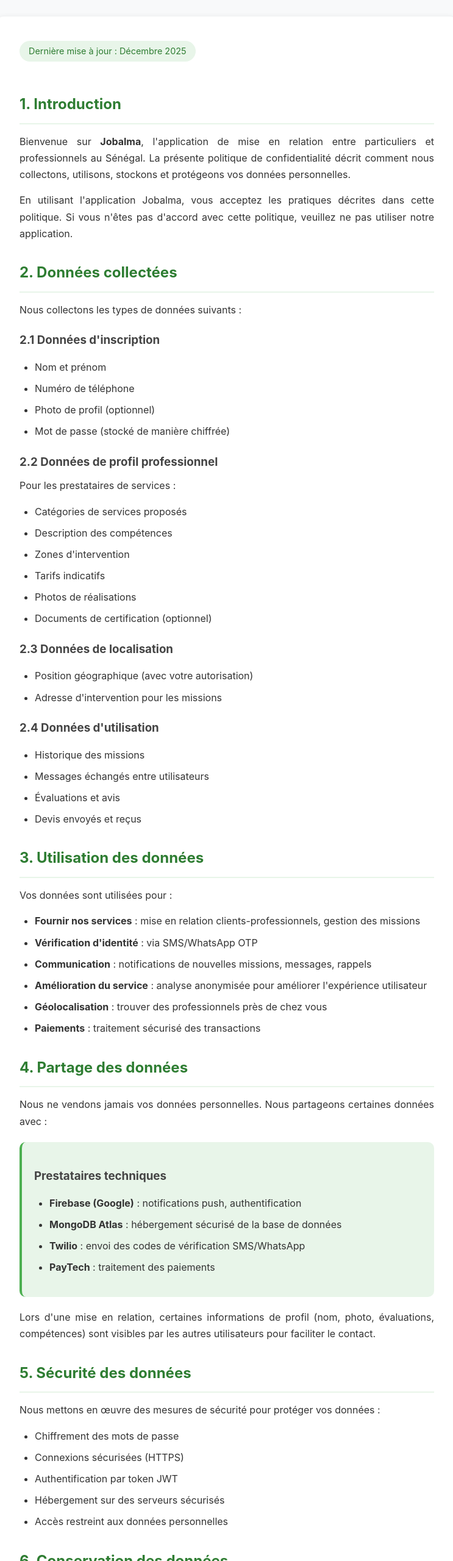
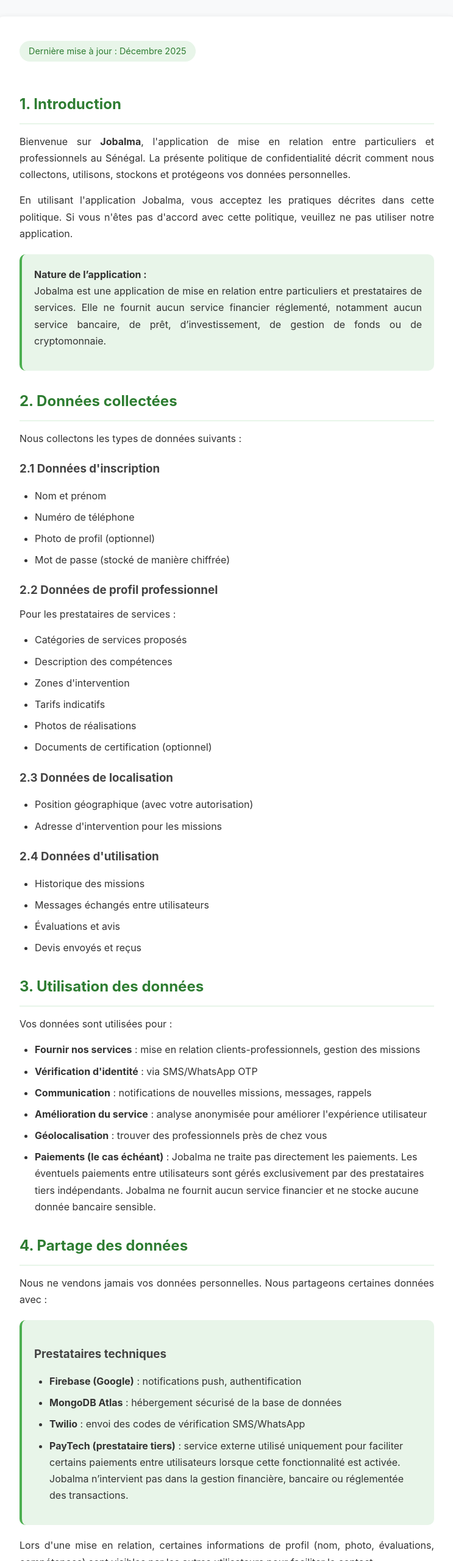
Before and after one commit to FalilouDioum/jobalma-legal, a plain HTML site: page index.html in a window 1280 px wide. Shown: the part 240-2800 px from the top of the page at 61% size, without its empty margins (268-1011 px from the left). Drawn offline with Linux system fonts and the light colour scheme.

Commit message:
Update index.html

```diff
--- a/index.html
+++ b/index.html
@@ -1,26 +1,18 @@
 <!DOCTYPE html>
 <html lang="fr">
 <head>
-    <meta charset="UTF-8">
-    <meta name="viewport" content="width=device-width, initial-scale=1.0">
+  <meta charset="UTF-8" />
+  <meta name="viewport" content="width=device-width, initial-scale=1.0" />
   <title>Politique de Confidentialité - Jobalma</title>
   <style>
-        * {
-            margin: 0;
-            padding: 0;
-            box-sizing: border-box;
-        }
+    * { margin: 0; padding: 0; box-sizing: border-box; }
     body {
-            font-family: -apple-system, BlinkMacSystemFont, 'Segoe UI', Roboto, Oxygen, Ubuntu, sans-serif;
+      font-family: -apple-system, BlinkMacSystemFont, "Segoe UI", Roboto, Oxygen, Ubuntu, sans-serif;
       line-height: 1.7;
       color: #333;
       background-color: #f8f9fa;
     }
-        .container {
-            max-width: 800px;
-            margin: 0 auto;
-            padding: 40px 20px;
-        }
+    .container { max-width: 800px; margin: 0 auto; padding: 40px 20px; }
     .header {
       background: linear-gradient(135deg, #2E7D32, #4CAF50);
       color: white;
@@ -29,13 +21,8 @@
       margin-bottom: 40px;
       border-radius: 0 0 20px 20px;
     }
-        .header h1 {
-            font-size: 2rem;
-            margin-bottom: 10px;
-        }
-        .header p {
-            opacity: 0.9;
-        }
+    .header h1 { font-size: 2rem; margin-bottom: 10px; }
+    .header p { opacity: 0.9; }
     .content {
       background: white;
       padding: 40px;
@@ -49,25 +36,11 @@
       padding-bottom: 10px;
       border-bottom: 2px solid #E8F5E9;
     }
-        h2:first-child {
-            margin-top: 0;
-        }
-        h3 {
-            color: #444;
-            margin-top: 20px;
-            margin-bottom: 10px;
-        }
-        p {
-            margin-bottom: 15px;
-            text-align: justify;
-        }
-        ul {
-            margin: 15px 0;
-            padding-left: 25px;
-        }
-        li {
-            margin-bottom: 8px;
-        }
+    h2:first-child { margin-top: 0; }
+    h3 { color: #444; margin-top: 20px; margin-bottom: 10px; }
+    p { margin-bottom: 15px; text-align: justify; }
+    ul { margin: 15px 0; padding-left: 25px; }
+    li { margin-bottom: 8px; }
     .highlight {
       background-color: #E8F5E9;
       padding: 20px;
@@ -87,9 +60,7 @@
       text-decoration: none;
       font-weight: bold;
     }
-        .contact-box a:hover {
-            text-decoration: underline;
-        }
+    .contact-box a:hover { text-decoration: underline; }
     .footer {
       text-align: center;
       margin-top: 40px;
@@ -127,6 +98,16 @@
         En utilisant l'application Jobalma, vous acceptez les pratiques décrites dans cette politique.
         Si vous n'êtes pas d'accord avec cette politique, veuillez ne pas utiliser notre application.
       </p>
+
+      <!-- AJOUT IMPORTANT (Google Play / clarification non-financière) -->
+      <div class="highlight">
+        <p>
+          <strong>Nature de l’application :</strong><br />
+          Jobalma est une application de mise en relation entre particuliers et prestataires de services.
+          Elle ne fournit aucun service financier réglementé, notamment aucun service bancaire, de prêt,
+          d’investissement, de gestion de fonds ou de cryptomonnaie.
+        </p>
+      </div>
 
       <h2>2. Données collectées</h2>
       <p>Nous collectons les types de données suivants :</p>
@@ -172,7 +153,12 @@
         <li><strong>Communication</strong> : notifications de nouvelles missions, messages, rappels</li>
         <li><strong>Amélioration du service</strong> : analyse anonymisée pour améliorer l'expérience utilisateur</li>
         <li><strong>Géolocalisation</strong> : trouver des professionnels près de chez vous</li>
-                <li><strong>Paiements</strong> : traitement sécurisé des transactions</li>
+        <!-- MODIFICATION CRITIQUE (éviter interprétation "services financiers") -->
+        <li>
+          <strong>Paiements (le cas échéant)</strong> : Jobalma ne traite pas directement les paiements.
+          Les éventuels paiements entre utilisateurs sont gérés exclusivement par des prestataires tiers indépendants.
+          Jobalma ne fournit aucun service financier et ne stocke aucune donnée bancaire sensible.
+        </li>
       </ul>
 
       <h2>4. Partage des données</h2>
@@ -184,7 +170,12 @@
           <li><strong>Firebase (Google)</strong> : notifications push, authentification</li>
           <li><strong>MongoDB Atlas</strong> : hébergement sécurisé de la base de données</li>
           <li><strong>Twilio</strong> : envoi des codes de vérification SMS/WhatsApp</li>
-                    <li><strong>PayTech</strong> : traitement des paiements</li>
+          <!-- MODIFICATION CRITIQUE (clarification non-financière) -->
+          <li>
+            <strong>PayTech (prestataire tiers)</strong> : service externe utilisé uniquement pour faciliter
+            certains paiements entre utilisateurs lorsque cette fonctionnalité est activée.
+            Jobalma n’intervient pas dans la gestion financière, bancaire ou réglementée des transactions.
+          </li>
         </ul>
       </div>
 
@@ -234,15 +225,28 @@
         La date de dernière mise à jour est indiquée en haut de ce document.
       </p>
 
-            <h2>10. Contact</h2>
+      <!-- AJOUT RECOMMANDÉ (renforce l’argument "non-financière" pour Google Play) -->
+      <h2>10. Nature de l’application</h2>
+      <p>
+        Jobalma est une application de mise en relation de services. Elle ne propose aucun service financier réglementé, notamment :
+      </p>
+      <ul>
+        <li>aucun service bancaire</li>
+        <li>aucun prêt ou crédit</li>
+        <li>aucune activité d’investissement</li>
+        <li>aucune gestion de portefeuille</li>
+        <li>aucune cryptomonnaie ou service assimilé</li>
+      </ul>
+
+      <h2>11. Contact</h2>
       <div class="contact-box">
         <p>Pour toute question concernant cette politique de confidentialité ou vos données personnelles :</p>
         <p style="margin-top: 15px;">
-                    📧 Email : <a href="mailto:contact@jobalma.sn">contact@jobalma.sn</a><br>
+          📧 Email : <a href="mailto:contact@jobalma.sn">contact@jobalma.sn</a><br />
           📱 Application : Section "Aide & Support"
         </p>
         <p style="margin-top: 15px;">
-                    <strong>SELE AI Solutions</strong><br>
+          <strong>SELE AI Solutions</strong><br />
           Dakar, Sénégal
         </p>
       </div>
```
Lines whose indentation alone changed are shown as unchanged.
